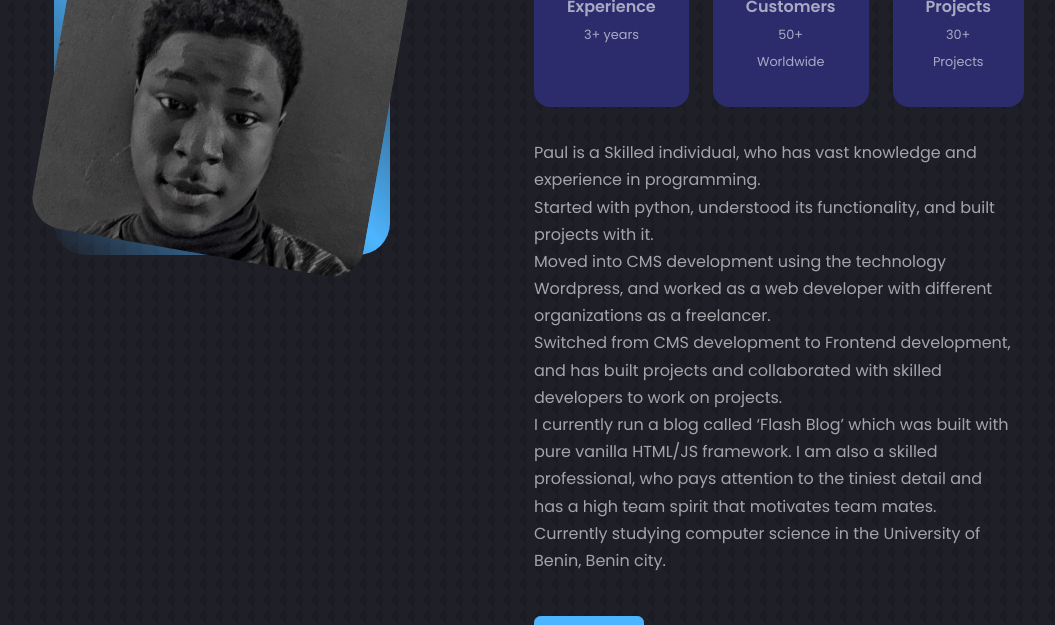
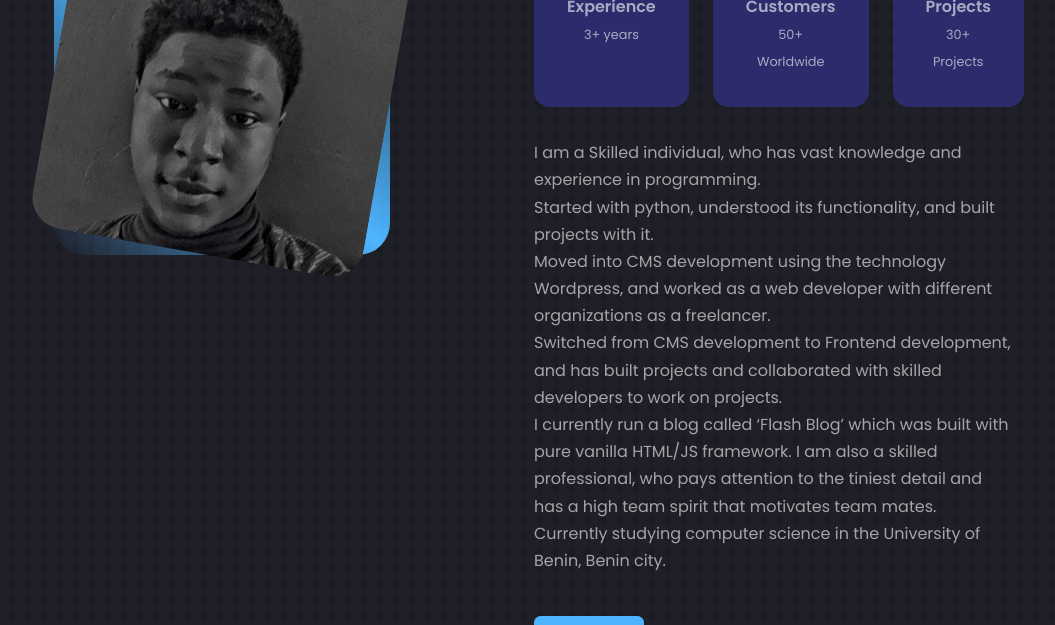
Before and after one commit to Paulcode2/Paullevites_official, a React (Create React App) app: page / in a window 1280 px wide. Shown: the part 1120-1745 px from the top of the page, without its empty margins (106-1161 px from the left). Built offline with nearby package versions, Linux system fonts and the light colour scheme.

Commit message:
About fixed

```diff
--- a/src/components/about/About.jsx
+++ b/src/components/about/About.jsx
@@ -38,7 +38,7 @@ const About = () => {
                     </div>
 
                     <p>
-                    Paul is a Skilled individual, who has vast knowledge and experience in programming.
+                    I am a Skilled individual, who has vast knowledge and experience in programming.
 <br />
 Started with python, understood its functionality, and built projects with it. <br /> Moved into CMS development using the technology Wordpress, and worked as a web developer with different organizations as a freelancer. <br /> Switched from CMS development to Frontend development, and has built projects and collaborated with skilled developers to work on projects.
 
```
